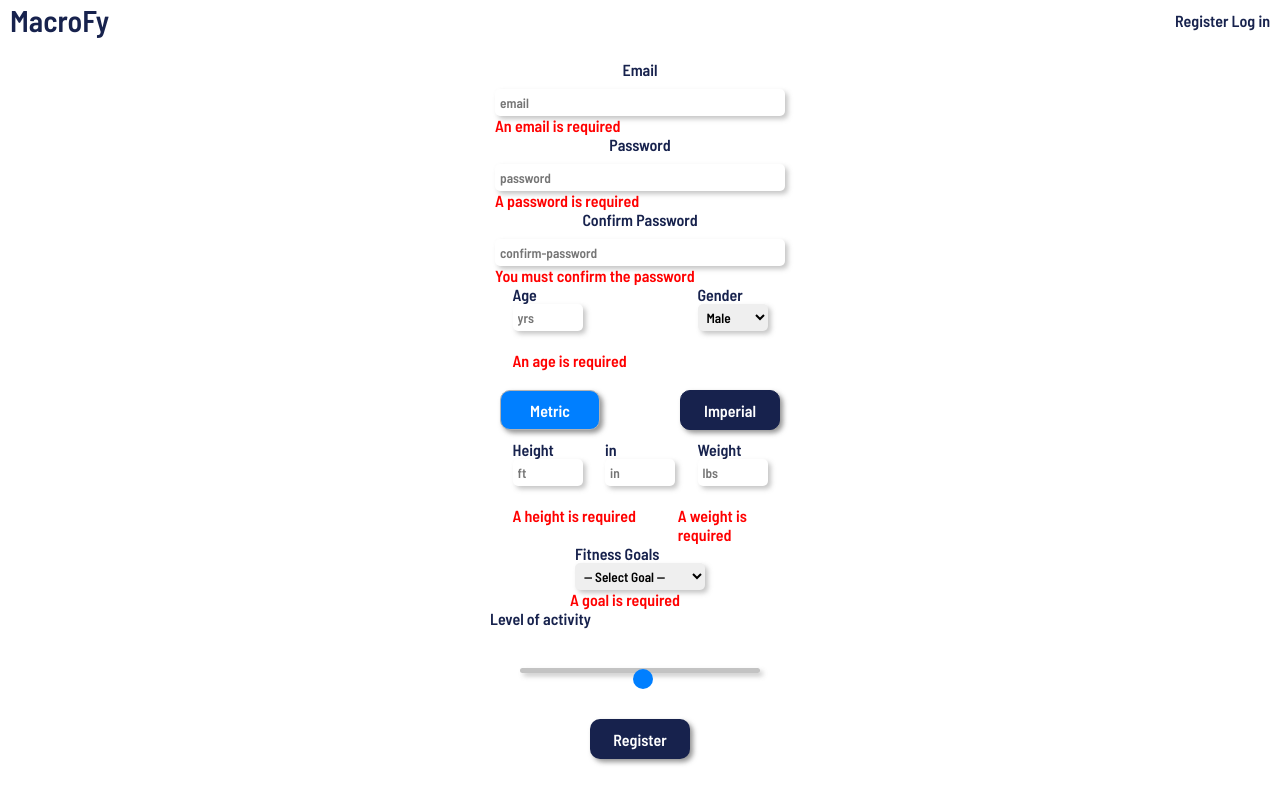
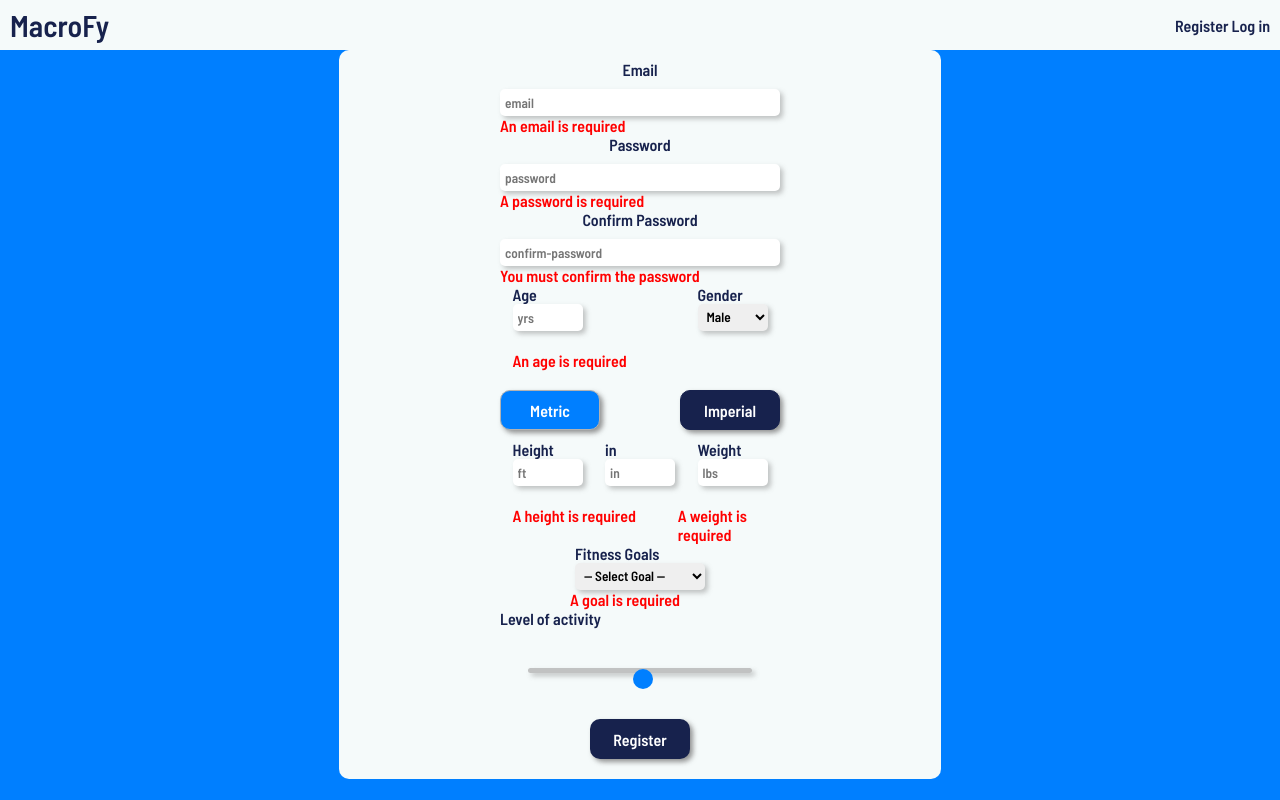
Before and after one commit to T0ASTMalone/macros-tracker-capstone-react, a React (Create React App) app: page /register in a window 1280 px wide. Built offline with nearby package versions, Linux system fonts and the light colour scheme; no server answers.

Commit message:
adding css for bigger screens

```diff
--- a/src/Components/App/App.css
+++ b/src/Components/App/App.css
@@ -1,6 +1,6 @@
-main {
-  max-width: 1000px;
-  margin: 50px auto 0 auto;
+.App_main {
+  margin-top: 40px;
+  min-height: calc(100vh - 40px);
 }
 
 .app-header {
@@ -20,8 +20,5 @@ select {
   border-radius: 5px;
 }
 
-@media only screen and (min-width: 600px) {
-  main {
-    padding: 0 50px;
-  }
+@media only screen and (max-width: 600px) {
 }
--- a/src/Components/Header/Header.css
+++ b/src/Components/Header/Header.css
@@ -3,8 +3,9 @@
   justify-content: space-between;
   align-items: center;
   padding: 0 10px;
-  height: 40px;
+  height: 50px;
   z-index: 99;
+  background-color: #f5fafa;
 }
 
 .header-title {
@@ -20,6 +21,6 @@ a {
 
 @media only screen and (min-width: 1440px) {
   .header {
-    padding: 0 300px;
+    padding: 0 100px;
   }
 }
--- a/src/index.css
+++ b/src/index.css
@@ -1,3 +1,7 @@
+html {
+  height: 100%;
+}
+
 * {
   box-sizing: border-box;
   font-family: 'Barlow Semi Condensed', sans-serif;
@@ -6,6 +10,7 @@
 body {
   margin: 0;
   color: #17224d;
+  background-color: #007fff;
   font-size: 16px;
   font-family: -apple-system, BlinkMacSystemFont, 'Segoe UI', 'Roboto', 'Oxygen',
     'Ubuntu', 'Cantarell', 'Fira Sans', 'Droid Sans', 'Helvetica Neue',
--- a/src/routes/Dashboard/Dashboard.css
+++ b/src/routes/Dashboard/Dashboard.css
@@ -1,5 +1,7 @@
 #dashboard {
   padding: 0 10px;
+  max-width: 1000px;
+  margin: auto;
 }
 
 .section-title {
@@ -52,7 +54,7 @@
 
 #stats-background {
   background-color: #f5fafa;
-  border-bottom-left-radius: 20px;
+  border-bottom-left-radius: 40px;
   border-bottom-right-radius: 60px;
   border-top-right-radius: 0;
   border-top-left-radius: 0;
--- a/src/routes/Register/Register.css
+++ b/src/routes/Register/Register.css
@@ -1,3 +1,10 @@
+#register-container {
+  display: flex;
+  justify-content: center;
+  background-color: #007fff;
+  padding: 10px;
+}
+
 label {
   margin-bottom: 10px;
 }
@@ -8,13 +15,17 @@ label {
 
 .login,
 .login-error {
-  min-width: 290px;
+  min-width: 280px;
 }
 
 .register-user {
+  flex-grow: 0.3;
   padding: 10px;
-  min-width: 320px;
+  min-width: 300px;
+  max-width: 1000px;
   align-items: center;
+  background-color: #f5fafa;
+  border-radius: 10px;
 }
 
 .register-user,
@@ -72,7 +83,7 @@ label {
 .slide-container {
   display: flex;
   flex-direction: column;
-  width: 100%;
+  min-width: 280px;
 }
 
 .slider {
@@ -144,3 +155,15 @@ label {
 .inputs {
   margin-bottom: 20px;
 }
+
+@media only screen and (min-width: 1440px) {
+  #register-container {
+    justify-content: flex-end;
+    height: calc(100vh - 40px);
+    padding: 0;
+  }
+
+  .register-user {
+    border-radius: 0;
+  }
+}
--- a/src/routes/Register/Register.js
+++ b/src/routes/Register/Register.js
@@ -215,7 +215,7 @@ export default class Register extends Component {
   render() {
     const unit = this.state.unit.value;
     return (
-      <>
+      <div id="register-container">
         <form
           action="register-user"
           className="register-user"
@@ -467,7 +467,7 @@ export default class Register extends Component {
             Register
           </button>
         </form>
-      </>
+      </div>
     );
   }
 }
```
